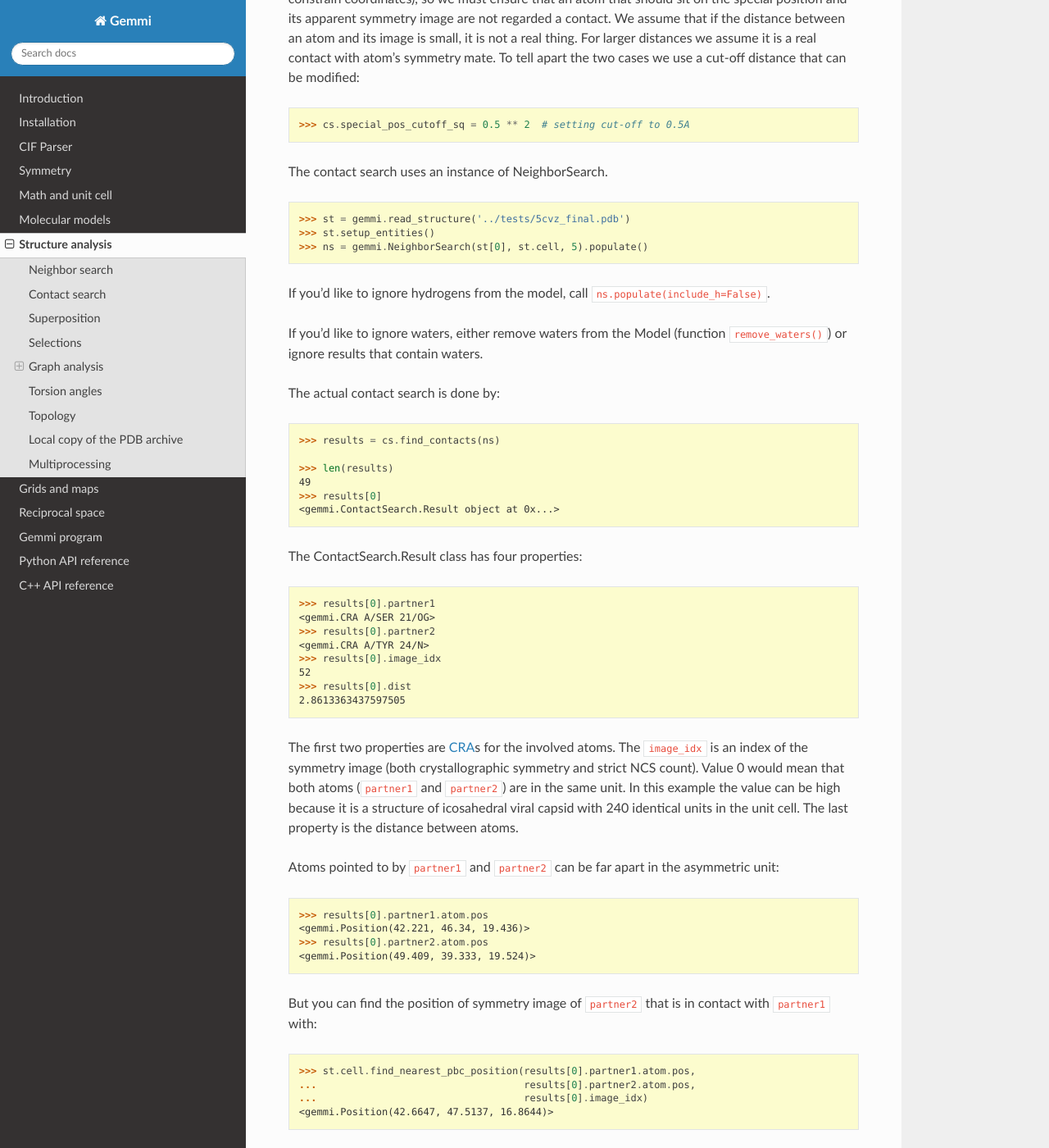
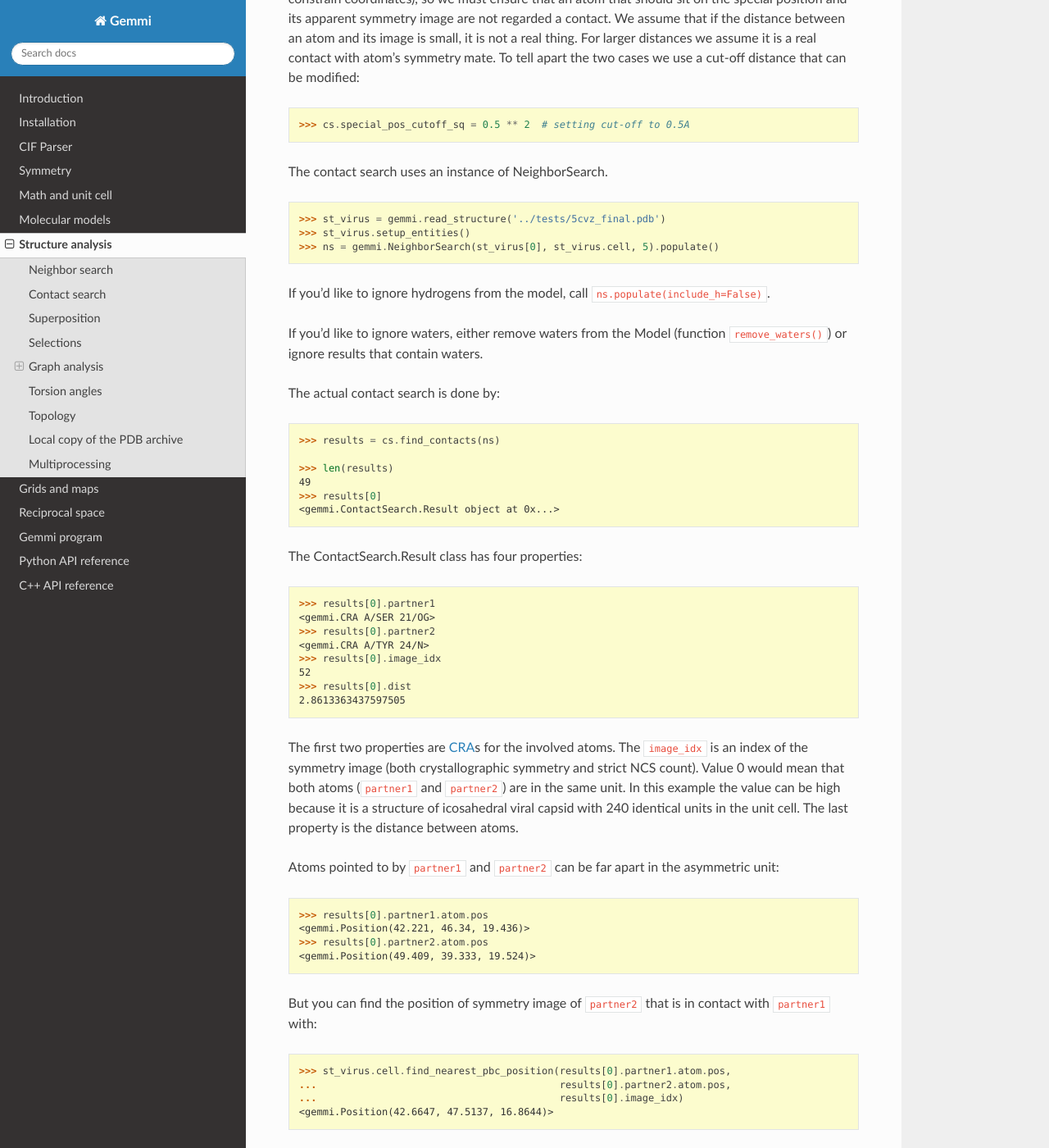
Before and after one commit to project-gemmi/gemmi, a Sphinx documentation site: the page built from docs/analysis.rst, in a window 1280 px wide and 1400 px high, scrolled down 6302 px. Shown: the whole window at 82% size. Built offline with Sphinx 7.4.7 and the Read the Docs theme 2.0.0, drawn with Linux system fonts in a browser that asks for light colours; some of the changed text lies outside the part shown.

Commit message:
docstest analysis.rst: avoid opening 5cvz_final.pdb twice
it sometimes fails on Windows

```diff
--- a/docs/analysis.rst
+++ b/docs/analysis.rst
@@ -350,9 +350,9 @@
 
 .. doctest::
 
-  >>> st = gemmi.read_structure('../tests/5cvz_final.pdb')
-  >>> st.setup_entities()
-  >>> ns = gemmi.NeighborSearch(st[0], st.cell, 5).populate()
+  >>> st_virus = gemmi.read_structure('../tests/5cvz_final.pdb')
+  >>> st_virus.setup_entities()
+  >>> ns = gemmi.NeighborSearch(st_virus[0], st_virus.cell, 5).populate()
 
 If you'd like to ignore hydrogens from the model,
 call ``ns.populate(include_h=False)``.
@@ -408,9 +408,9 @@
 
 .. doctest::
 
-  >>> st.cell.find_nearest_pbc_position(results[0].partner1.atom.pos,
-  ...                                   results[0].partner2.atom.pos,
-  ...                                   results[0].image_idx)
+  >>> st_virus.cell.find_nearest_pbc_position(results[0].partner1.atom.pos,
+  ...                                         results[0].partner2.atom.pos,
+  ...                                         results[0].image_idx)
   <gemmi.Position(42.6647, 47.5137, 16.8644)>
 
 You could also find the symmetry image of ``partner1``
@@ -418,9 +418,9 @@
 
 .. doctest::
 
-  >>> st.cell.find_nearest_pbc_position(results[0].partner2.atom.pos,
-  ...                                   results[0].partner1.atom.pos,
-  ...                                   results[0].image_idx, inverse=True)
+  >>> st_virus.cell.find_nearest_pbc_position(results[0].partner2.atom.pos,
+  ...                                         results[0].partner1.atom.pos,
+  ...                                         results[0].image_idx, inverse=True)
   <gemmi.Position(49.2184, 39.9091, 16.7278)>
 
 See also the command-line program :ref:`gemmi-contact <gemmi-contact>`.
@@ -983,7 +983,7 @@
 .. doctest::
 
   >>> from math import degrees
-  >>> chain = gemmi.read_structure('../tests/5cvz_final.pdb')[0]['A']
+  >>> chain = st_virus[0]['A']
   >>> degrees(gemmi.calculate_omega(chain[0], chain[1]))
   159.9092215006572
   >>> for res in chain[:5]:
```
